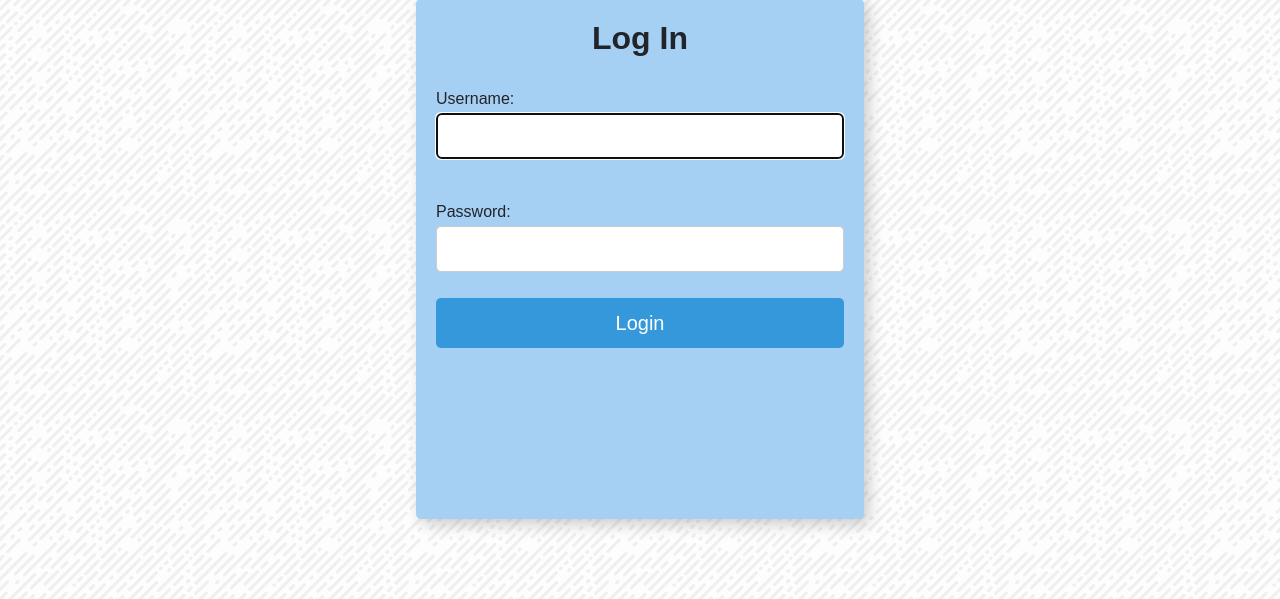
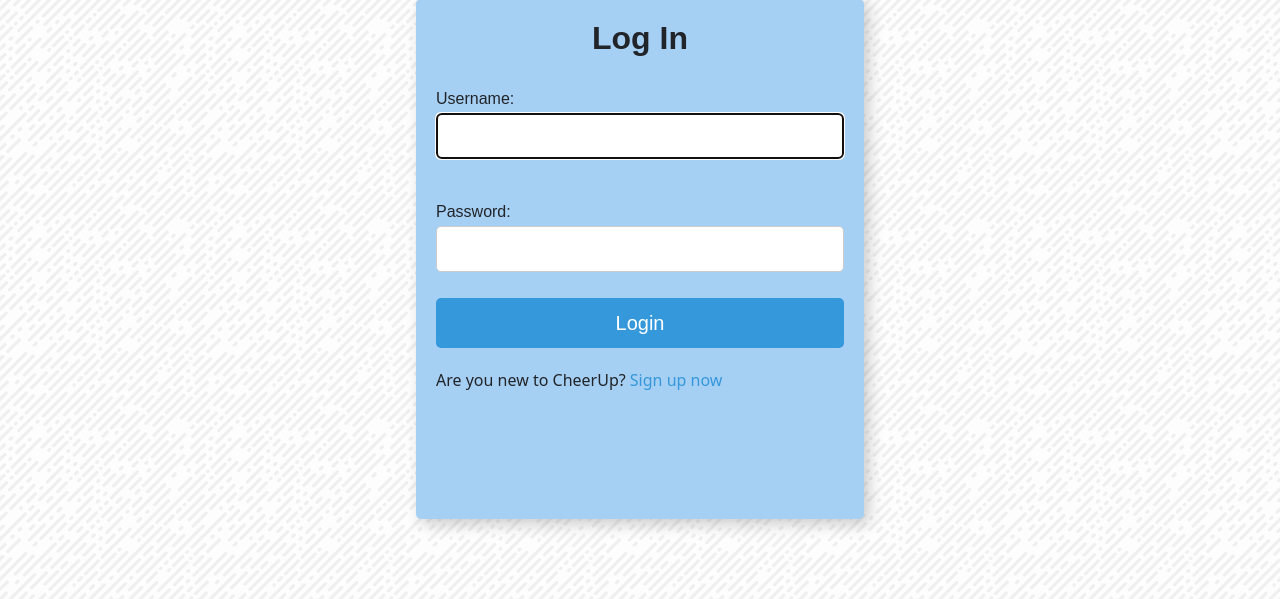
Before and after one commit to gcivil-nyu-org/Wednesday-Fall2023-Team-3, a Django app: page /accounts/login/ in a window 1280 px wide. Shown: the part 201-800 px from the top of the page. Run offline with Django 4.2, Linux system fonts and the light colour scheme; some libraries are stand-ins or nearby versions; some web fonts are replaced.

Commit message:
signup on Login

```diff
--- a/accounts/templates/registration/login.html
+++ b/accounts/templates/registration/login.html
@@ -58,6 +58,21 @@ Log In
   background-color: #1e87d0; /* Darker background color on button press */
 }
 
+.signup-text {
+    text-align: left;
+    margin-top: 20px;
+    font-size: 16px;
+}
+
+.signup-link {
+    color: #3498db;
+    text-decoration: none;
+}
+
+.signup-link:hover {
+    text-decoration: underline;
+}
+
 </style>
 
 
@@ -72,6 +87,9 @@ Log In
             {{ form.as_p }}
             <button type="submit" class="btn btn-primary" id="login-button">Login</button>
 </form>
+<div class="signup-text">
+  Are you new to CheerUp? <a href="{% url 'signup' %}" class="signup-link">Sign up now</a>
+</div>
 </div>
 
 
```
Also changed, not shown: accounts/tests.py (+23 -2 lines).
